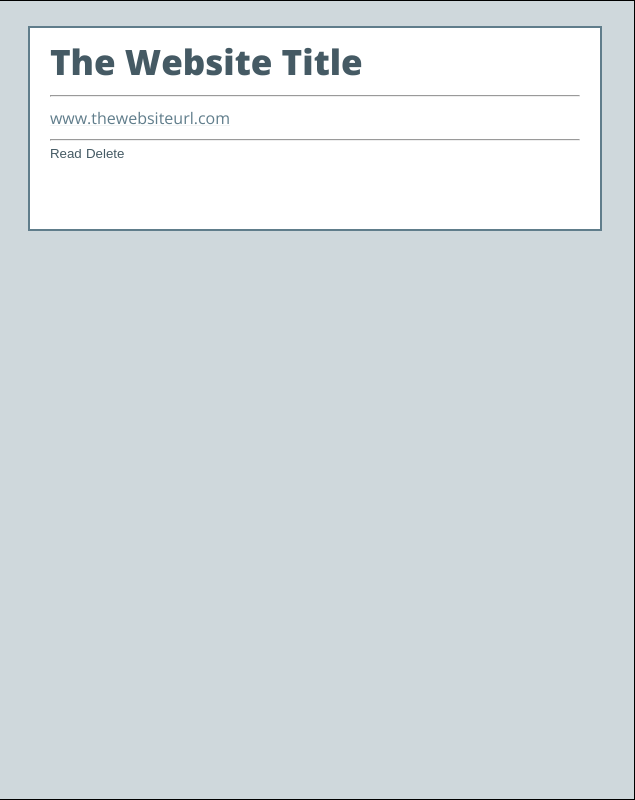
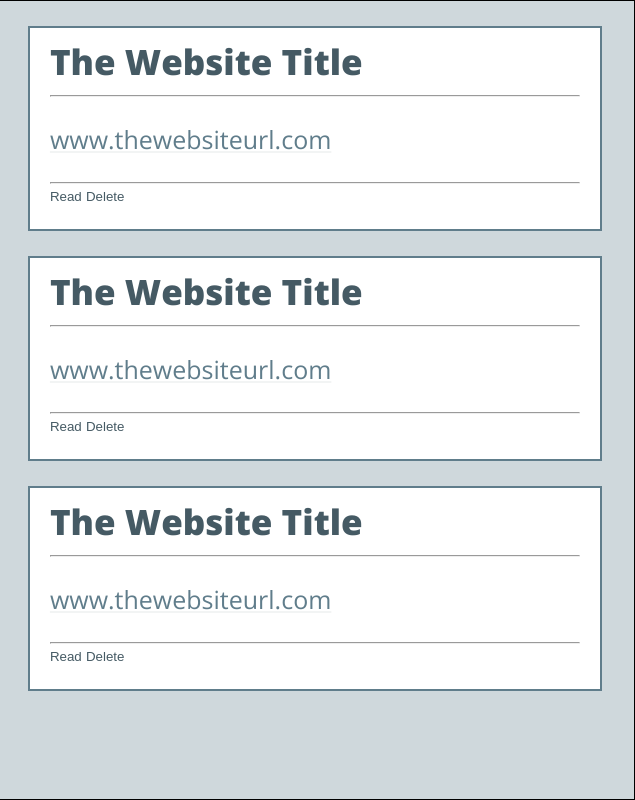
Before and after one commit to Vision-X/linked-list, a plain HTML site: page index.html in a window 1280 px wide. Shown: the full height of the page, 645-1280 px from the left. Drawn offline with nearby package versions, Linux system fonts and the light colour scheme.

Commit message:
Add url css and 2 html cards

```diff
--- a/index.html
+++ b/index.html
@@ -28,7 +28,22 @@
     <button type="button" class="readButton">Read</button>
     <button type="button" class="deleteButton">Delete</button>
   </article>
-
+  <article class="card">
+    <h2>The Website Title</h2>
+    <hr>
+    <a href="#">www.thewebsiteurl.com</a>
+    <hr>
+    <button type="button" class="readButton">Read</button>
+    <button type="button" class="deleteButton">Delete</button>
+  </article>
+  <article class="card">
+    <h2>The Website Title</h2>
+    <hr>
+    <a href="#">www.thewebsiteurl.com</a>
+    <hr>
+    <button type="button" class="readButton">Read</button>
+    <button type="button" class="deleteButton">Delete</button>
+  </article>
 </section>
 <script type="text/javascript" src="script.js"></script>
 </body>
--- a/style.css
+++ b/style.css
@@ -52,10 +52,11 @@ section {
 }
 .card a {
   display: inline-block;
-  padding-top: 10px;
-  padding-bottom: 10px;
+  padding-top: 25px;
+  padding-bottom: 26px;
   color: #607D8B;
   text-decoration-color: #F2F4F4;
+  font-size: 25px;
 }
 .card hr {
   color: #CFD8DC;
```
